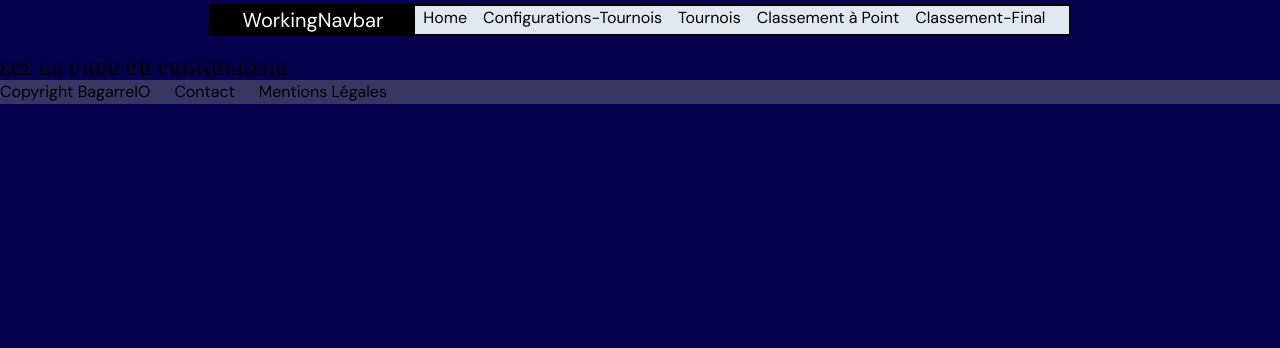
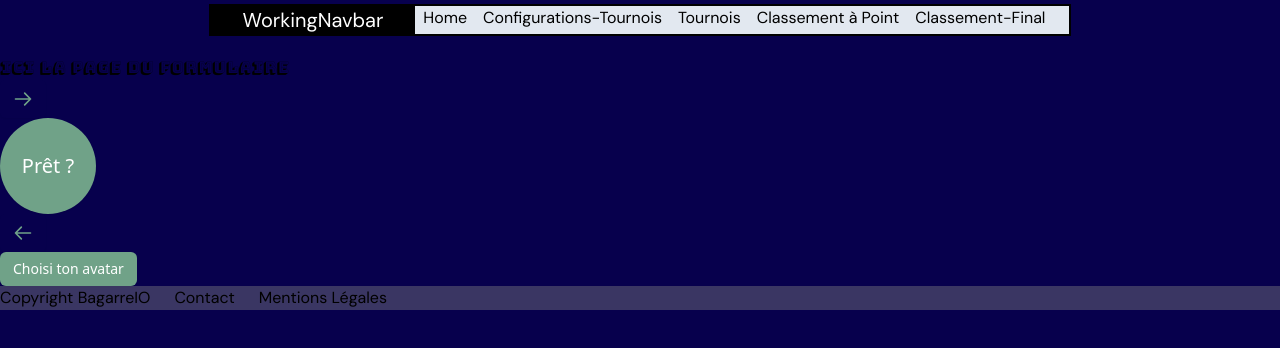
Before and after one commit to JoffreyChevalier/Bagarr.iO, a React (Vite) app in the folder frontend/: page /formulaires in a window 1280 px wide. Shown: the top 348 px of the page. Built offline with nearby package versions, Linux system fonts and the light colour scheme.

Commit message:
Boutons (#12)
* installation de Tailwind

* composant bouton fix

* fin boutons 2

* boutons fin 4

Co-authored-by: Joffrey Chevalier <100203396+JoffreyChevalier@users.noreply.github.com>

```diff
--- a/frontend/package.json
+++ b/frontend/package.json
@@ -10,6 +10,7 @@
     "fix": "prettier --write . && eslint --fix --ext .jsx ."
   },
   "dependencies": {
+    "@heroicons/react": "^1.0.6",
     "react": "^17.0.2",
     "react-dom": "^17.0.2",
     "react-router-dom": "^6.3.0",
--- a/frontend/src/App.css
+++ b/frontend/src/App.css
@@ -1,6 +1,7 @@
 @tailwind base;
 @tailwind components;
 @tailwind utilities;
+
 
 body {
   background-color: #07004d;
--- /dev/null
+++ b/frontend/src/components/TButton.jsx
@@ -0,0 +1,35 @@
+import React from "react";
+
+// Cette fonction permet de créer des variante de couleurs de boutons
+
+function variantClassName(variant) {
+  return {
+    primary: "bg-[#70A288]",
+    secondary: "bg-[#04395E] border-[#808080]",
+    transparent: "bg-transparent shadow-none",
+  }[variant];
+}
+
+// fonction bouton qui permet de styliser les boutons avec des variables
+
+export default function TButton({
+  rounded = false,
+  variant = "primary",
+  icon = null,
+  buttonClass,
+  children,
+}) {
+  return (
+    <button
+      type="button"
+      className={`flex items-center justify-center border border-transparent shadow-sm text-sm leading-4 font-medium text-white focus:outline-none focus:ring-2 focus:ring-offset-2 focus:ring-indigo-500
+      ${rounded ? "p-2 rounded-full" : "px-3 py-2 rounded-md"}
+      ${buttonClass}
+      ${variantClassName(variant)}`}
+    >
+      {children}
+      {/* la ligne ci-dessous permet de faire un if */}
+      {icon && icon}
+    </button>
+  );
+}
--- a/frontend/src/main.jsx
+++ b/frontend/src/main.jsx
@@ -1,7 +1,7 @@
 import React from "react";
 import ReactDOM from "react-dom";
 import { BrowserRouter } from "react-router-dom";
-
+import "./App.css";
 import App from "./App";
 
 ReactDOM.render(
--- a/frontend/src/pages/Contact.jsx
+++ b/frontend/src/pages/Contact.jsx
@@ -1,7 +1,33 @@
+import TButton from "@components/TButton";
+import {
+  ArrowRightIcon as ArrowRightIconOutline,
+  ArrowLeftIcon as ArrowLeftIconOutline,
+} from "@heroicons/react/outline";
+
+// Exemples de boutons à personnaliser
 function Formulaire() {
   return (
     <div>
       <h1>ICI la page du Formulaire</h1>
+      <TButton variant="transparent">
+        <ArrowRightIconOutline className="h-5 w-5 text-[#70A288] " />
+      </TButton>
+
+      <TButton
+        variant="primary"
+        rounded
+        buttonClass="text-[##FFFFFF] h-24 w-24 text-xl"
+      >
+        Prêt ?
+      </TButton>
+
+      <TButton variant="transparent">
+        <ArrowLeftIconOutline className="h-5 w-5 text-[#70A288]" />
+      </TButton>
+
+      <TButton variant="primary" buttonClass="text-[  #FFFFFF] text-sm">
+        Choisi ton avatar
+      </TButton>
     </div>
   );
 }
```
Also changed, not shown: 2 other files (tests, documents, lock files or other folders).
